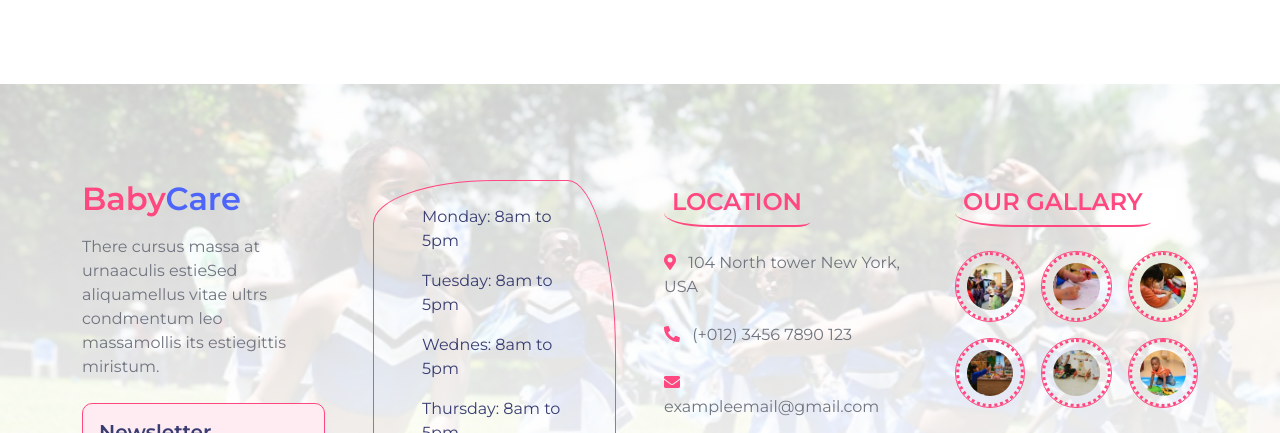
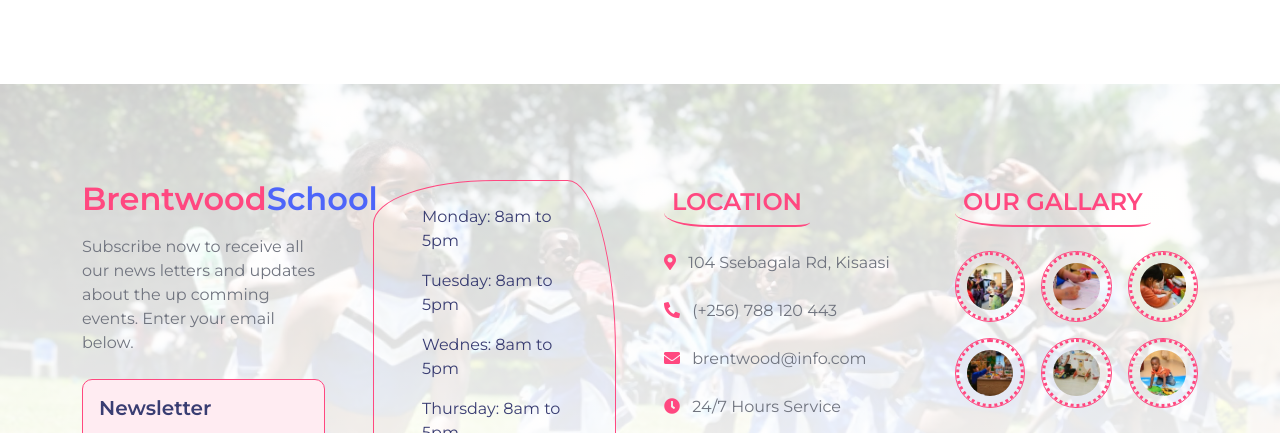
Before and after one commit to oweta/BrentwoodSchool, a plain HTML site: page index.html in a window 1280 px wide. Shown: the part 7868-8301 px from the top of the page. Drawn offline with nearby package versions, Linux system fonts and the light colour scheme.

Commit message:
Update index.html

```diff
--- a/index.html
+++ b/index.html
@@ -836,10 +836,9 @@
             <div class="row g-5">
                 <div class="col-md-6 col-lg-4 col-xl-3">
                     <div class="footer-item">
-                        <h2 class="fw-bold mb-3"><span class="text-primary mb-0">Baby</span><span
-                                class="text-secondary">Care</span></h2>
-                        <p class="mb-4">There cursus massa at urnaaculis estieSed aliquamellus vitae ultrs condmentum
-                            leo massamollis its estiegittis miristum.</p>
+                        <h2 class="fw-bold mb-3"><span class="text-primary mb-0">Brentwood</span><span
+                                class="text-secondary">School</span></h2>
+                        <p class="mb-4">Subscribe now to receive all our news letters and updates about the up comming events. Enter your email below.</p>
                         <div class="border border-primary p-3 rounded bg-light">
                             <h5 class="mb-3">Newsletter</h5>
                             <div class="position-relative mx-auto border border-primary rounded"
@@ -873,13 +872,13 @@
                             LOCATION</h4>
                         <div class="d-flex flex-column align-items-start">
                             <a href="" class="text-body mb-4"><i class="fa fa-map-marker-alt text-primary me-2"></i> 104
-                                North tower New York, USA</a>
+                                Ssebagala Rd, Kisaasi</a>
                             <a href="" class="text-start rounded-0 text-body mb-4"><i
-                                    class="fa fa-phone-alt text-primary me-2"></i> (+012) 3456 7890 123</a>
+                                    class="fa fa-phone-alt text-primary me-2"></i> (+256) 788 120 443</a>
                             <a href="" class="text-start rounded-0 text-body mb-4"><i
-                                    class="fas fa-envelope text-primary me-2"></i> exampleemail@gmail.com</a>
+                                    class="fas fa-envelope text-primary me-2"></i> brentwood@info.com</a>
                             <a href="" class="text-start rounded-0 text-body mb-4"><i
-                                    class="fa fa-clock text-primary me-2"></i> 26/7 Hours Service</a>
+                                    class="fa fa-clock text-primary me-2"></i> 24/7 Hours Service</a>
                             <div class="footer-icon d-flex">
                                 <a class="btn btn-primary btn-sm-square me-3 rounded-circle text-white" href=""><i
                                         class="fab fa-facebook-f"></i></a>
```
